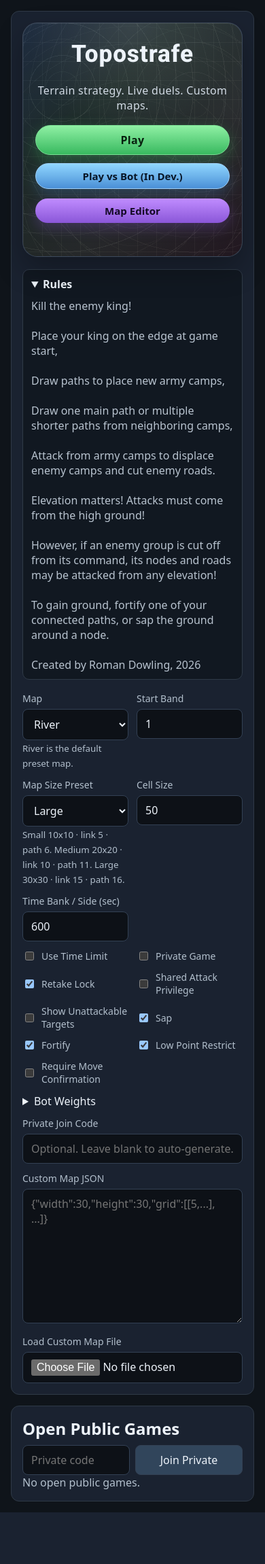
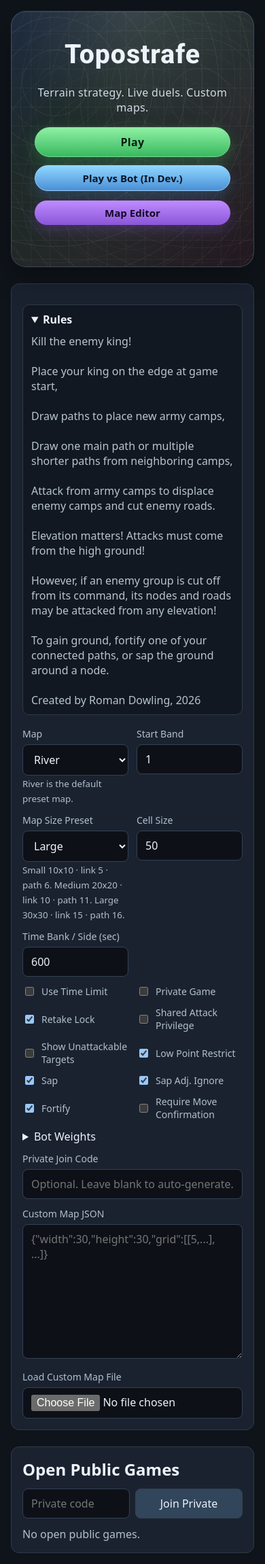
Before and after one commit to rpdowling/Topostrafe, a FastAPI app: page / in a window 390 px wide. Shown: the whole page at 68% size. Before the commit the page ends 2225 px from the top, so only its background shows below. Run offline with FastAPI, Linux system fonts and the light colour scheme; data that the repository does not hold is empty.

Commit message:
Sap Adj Ignore

```diff
--- a/engine_core.py
+++ b/engine_core.py
@@ -25,6 +25,7 @@ class GameSettings:
     inherited_attack_rule: bool = False
     show_unattackable_range_targets: bool = False
     entrench_rule: bool = True
+    sap_adj_ignore: bool = True
     fortify_rule: bool = True
     low_point_restrict: bool = True
     require_move_confirmation: bool = False
@@ -52,6 +53,7 @@ class GameSettings:
             f"Shared attack privilege: {'On' if self.inherited_attack_rule else 'Off'}",
             f"Show unattackable range targets: {'On' if self.show_unattackable_range_targets else 'Off'}",
             f"Sap: {'On' if self.entrench_rule else 'Off'}",
+            f"Sap Adj. Ignore: {'On' if self.sap_adj_ignore else 'Off'}",
             f"Fortify: {'On' if self.fortify_rule else 'Off'}",
             f"Low Point Restrict: {'On' if self.low_point_restrict else 'Off'}",
             f"Require move confirmation: {'On' if self.require_move_confirmation else 'Off'}",
@@ -553,11 +555,12 @@ class GameState:
         cur = self.map.get(*target)
         if cur >= 5:
             return False, "That square is already at the lowest elevation."
-        if any(self.map.get(nx, ny) not in (cur, cur + 1) for nx, ny in valid_neighbors4(target[0], target[1], self.map.width, self.map.height)):
-            return False, "Sap requires all four adjacent squares to match the target square's current elevation."
         new_val = cur + 1
-        if not self.can_change_cell_to(target, new_val):
-            return False, "Sap would violate the adjacent elevation rule."
+        if not self.settings.sap_adj_ignore:
+            if any(self.map.get(nx, ny) not in (cur, cur + 1) for nx, ny in valid_neighbors4(target[0], target[1], self.map.width, self.map.height)):
+                return False, "Sap requires all four adjacent squares to match the target square's current elevation."
+            if not self.can_change_cell_to(target, new_val):
+                return False, "Sap would violate the adjacent elevation rule."
         return True, "Sap ready. Confirm or click the square again."
 
     def commit_entrench(self, src, target):
--- a/static/app.css
+++ b/static/app.css
@@ -516,3 +516,90 @@ button:hover, .button-link:hover { background: var(--button-active); }
     width: 100%;
   }
 }
+
+
+.menu-three-col {
+  display: grid;
+  grid-template-columns: minmax(360px, 460px) minmax(420px, 620px) minmax(320px, 400px);
+  gap: 24px;
+  align-items: start;
+  min-height: calc(100vh - 32px);
+}
+.settings-side,
+.public-side {
+  align-self: stretch;
+}
+.hero-column {
+  display: flex;
+  align-items: center;
+  justify-content: center;
+  min-height: calc(100vh - 32px);
+}
+.menu-hero-card {
+  width: min(100%, 560px);
+  margin: 0 auto;
+}
+.menu-hero-card .hero-content {
+  padding: 40px 34px 34px;
+}
+.menu-hero-card .site-title {
+  font-size: clamp(2.45rem, 4.5vw, 3.2rem);
+}
+.menu-hero-card .hero-subtitle {
+  max-width: 34ch;
+  margin-left: auto;
+  margin-right: auto;
+}
+.join-button {
+  width: auto;
+  min-width: 96px;
+  background: linear-gradient(180deg, #5fc979 0%, #2f9151 100%);
+  border-color: #70de8d;
+  color: #f3fff7;
+  font-weight: 700;
+  border-radius: 12px;
+  box-shadow: 0 8px 18px rgba(0,0,0,0.18);
+}
+.join-button:hover {
+  background: linear-gradient(180deg, #71d889 0%, #38a35a 100%);
+}
+.game-row {
+  display: flex;
+  justify-content: space-between;
+  align-items: center;
+  gap: 12px;
+  padding: 12px 14px;
+  border: 1px solid #344255;
+  border-radius: 12px;
+  background: rgba(25, 34, 46, 0.72);
+}
+.game-row > div:first-child {
+  min-width: 0;
+}
+.game-row small {
+  display: block;
+  color: var(--muted);
+  margin-top: 4px;
+}
+.public-side h2 {
+  margin-bottom: 12px;
+}
+@media (max-width: 1280px) {
+  .menu-three-col {
+    grid-template-columns: 1fr;
+    min-height: auto;
+  }
+  .hero-column {
+    min-height: auto;
+    order: -1;
+  }
+  .settings-side,
+  .public-side {
+    align-self: auto;
+  }
+}
+
+.settings-side,
+.public-side {
+  overflow: auto;
+}
--- a/static/lobby.js
+++ b/static/lobby.js
@@ -169,6 +169,7 @@ async function refreshGames() {
       const left = document.createElement('div');
       left.innerHTML = `<strong>${game.game_id}</strong><small>${displayMapType(game.map_type)} · ${game.size}</small><small>Path ${game.path_count} · Link ${game.max_link_distance} · ${game.time_limit_enabled ? formatTime(game.time_bank_seconds) + ' bank' : 'No clock'}</small>`;
       const btn = document.createElement('button');
+      btn.className = 'join-button';
       btn.textContent = 'Join';
       btn.onclick = async () => {
         try {
--- a/templates/editor.html
+++ b/templates/editor.html
@@ -4,7 +4,7 @@
   <meta charset="UTF-8" />
   <meta name="viewport" content="width=device-width, initial-scale=1.0" />
   <title>{{ title }}</title>
-  <link rel="stylesheet" href="/static/app.css" />
+  <link rel="stylesheet" href="/static/app.css?v=22" />
 </head>
 <body>
   <div class="page editor-layout">
--- a/templates/game.html
+++ b/templates/game.html
@@ -4,7 +4,7 @@
   <meta charset="UTF-8" />
   <meta name="viewport" content="width=device-width, initial-scale=1.0" />
   <title>{{ title }}</title>
-  <link rel="stylesheet" href="/static/app.css?v=21" />
+  <link rel="stylesheet" href="/static/app.css?v=22?v=22" />
 </head>
 <body>
   <div class="page game-layout">
@@ -107,6 +107,6 @@
   <script>
     window.TOPOS_GAME_ID = "{{ game_id }}";
   </script>
-  <script src="/static/game.js?v=23"></script>
+  <script src="/static/game.js?v=22"></script>
 </body>
 </html>
--- a/templates/index.html
+++ b/templates/index.html
@@ -7,34 +7,17 @@
   <link rel="preconnect" href="https://fonts.googleapis.com">
   <link rel="preconnect" href="https://fonts.gstatic.com" crossorigin>
   <link href="https://fonts.googleapis.com/css2?family=Roboto:wght@500;700;800&display=swap" rel="stylesheet">
-  <link rel="stylesheet" href="/static/app.css" />
+  <link rel="stylesheet" href="/static/app.css?v=22" />
 </head>
 <body>
-  <div class="page two-col">
-    <section class="panel menu-panel">
-      <div class="hero-card">
-        <div class="hero-bg" aria-hidden="true"></div>
-        <div class="hero-content">
-          <h1 class="site-title">Topostrafe</h1>
-          <p class="hero-subtitle">Terrain strategy. Live duels. Custom maps.</p>
-
-          <div class="actions menu-actions hero-actions">
-            <button id="play-button" class="play-button" type="submit" form="create-form">Play</button>
-            <div class="menu-subactions">
-              <button id="bot-button" class="menu-secondary menu-bot-button" type="button" form="create-form">Play vs Bot (In Dev.)</button>
-              <a class="button-link menu-secondary menu-editor-button" href="/editor">Map Editor</a>
-            </div>
-            <span id="create-status" class="muted"></span>
-          </div>
-        </div>
-      </div>
-
+  <div class="page menu-three-col">
+    <section class="panel settings-side">
       <details open class="rules-box">
         <summary>Rules</summary>
         <pre class="rules-text">{{ rules_text }}</pre>
       </details>
 
-      <form id="create-form" class="stack gap-12">
+      <form id="create-form" class="stack gap-12 top-12">
         <div class="grid two">
           <label>
             <span>Map</span>
@@ -88,9 +71,10 @@
           <label class="check"><input id="retake_rule" type="checkbox" /><span>Retake Lock</span></label>
           <label class="check"><input id="inherited_attack_rule" type="checkbox" /><span>Shared Attack Privilege</span></label>
           <label class="check"><input id="show_unattackable_range_targets" type="checkbox" /><span>Show Unattackable Targets</span></label>
+          <label class="check"><input id="low_point_restrict" type="checkbox" /><span>Low Point Restrict</span></label>
           <label class="check"><input id="entrench_rule" type="checkbox" /><span>Sap</span></label>
+          <label class="check"><input id="sap_adj_ignore" type="checkbox" /><span>Sap Adj. Ignore</span></label>
           <label class="check"><input id="fortify_rule" type="checkbox" /><span>Fortify</span></label>
-          <label class="check"><input id="low_point_restrict" type="checkbox" /><span>Low Point Restrict</span></label>
           <label class="check"><input id="require_move_confirmation" type="checkbox" /><span>Require Move Confirmation</span></label>
         </div>
 
@@ -123,23 +107,41 @@
           <span>Load Custom Map File</span>
           <input id="custom_map_file" type="file" accept="application/json,.json" />
         </label>
-
       </form>
     </section>
 
-    <section class="panel">
+    <section class="hero-column">
+      <div class="hero-card menu-hero-card">
+        <div class="hero-bg" aria-hidden="true"></div>
+        <div class="hero-content">
+          <h1 class="site-title">Topostrafe</h1>
+          <p class="hero-subtitle">Terrain strategy. Live duels. Custom maps.</p>
+
+          <div class="actions menu-actions hero-actions">
+            <button id="play-button" class="play-button" type="submit" form="create-form">Play</button>
+            <div class="menu-subactions">
+              <button id="bot-button" class="menu-secondary menu-bot-button" type="button" form="create-form">Play vs Bot (In Dev.)</button>
+              <a class="button-link menu-secondary menu-editor-button" href="/editor">Map Editor</a>
+            </div>
+            <span id="create-status" class="muted"></span>
+          </div>
+        </div>
+      </div>
+    </section>
+
+    <section class="panel public-side">
       <h2>Open Public Games</h2>
       <form id="join-private-form" class="inline-form">
         <input id="private_code" type="text" placeholder="Private code" />
         <button type="submit">Join Private</button>
       </form>
-      <div id="games-list" class="stack gap-8"></div>
+      <div id="games-list" class="stack gap-8 top-12"></div>
     </section>
   </div>
 
   <script>
     window.TOPOS_DEFAULTS = {{ defaults_json | safe }};
   </script>
-  <script src="/static/lobby.js"></script>
+  <script src="/static/lobby.js?v=7"></script>
 </body>
 </html>
```
